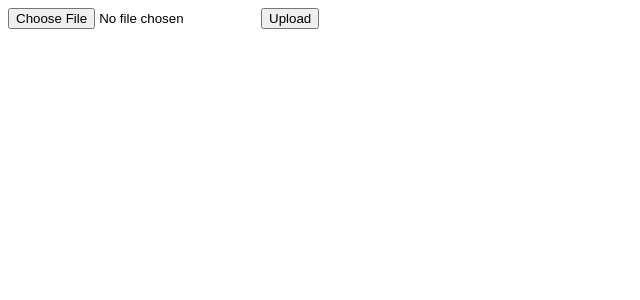
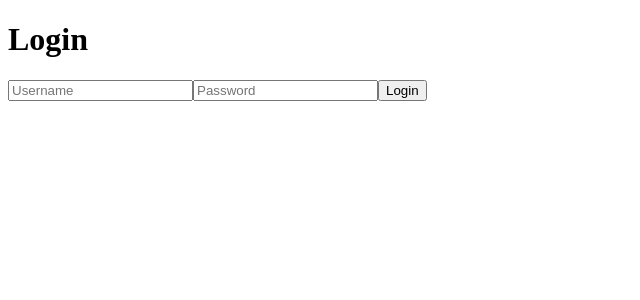
Before and after one commit to ErickDevv/cloudGum, a React (Vite) app in the folder frontend/: page / in a window 1280 px wide. Shown: the top 300 px of the page, without its empty margins (0-640 px from the left). Built offline with nearby package versions, Linux system fonts and the light colour scheme.

Commit message:
routing in frontend added

```diff
--- a/frontend/package.json
+++ b/frontend/package.json
@@ -10,7 +10,8 @@
   },
   "dependencies": {
     "react": "^18.2.0",
-    "react-dom": "^18.2.0"
+    "react-dom": "^18.2.0",
+    "react-router-dom": "^6.5.0"
   },
   "devDependencies": {
     "@types/react": "^18.0.26",
--- a/frontend/src/main.tsx
+++ b/frontend/src/main.tsx
@@ -1,10 +1,19 @@
 import React from 'react'
 import ReactDOM from 'react-dom/client'
-import App from './App'
+import Root from './routes/root'
 import './index.css'
+
+import { createBrowserRouter, RouterProvider } from 'react-router-dom'
+
+const router = createBrowserRouter([
+  {
+    path: '/',
+    element: <Root />,
+  },
+])
 
 ReactDOM.createRoot(document.getElementById('root') as HTMLElement).render(
   <React.StrictMode>
-    <App />
+    <RouterProvider router={router} />
   </React.StrictMode>,
 )
--- /dev/null
+++ b/frontend/src/routes/root.tsx
@@ -0,0 +1,39 @@
+
+import { useState } from 'react'
+import { useNavigate } from 'react-router-dom'
+
+const Root = () => {
+    const [user, setUser] = useState('')
+    const [password, setPassword] = useState('')
+
+    const navigate = useNavigate()
+
+    const handleSubmit = () => {
+        fetch('', {
+            method: 'POST',
+            headers: {
+                'Content-Type': 'application/json',
+            },
+            body: JSON.stringify({
+                user,
+                password,
+            })
+        })
+            .then((res) => { res.ok ? navigate('/dashboard') : alert('Invalid credentials') })
+    }
+
+    return <>
+        <h1>Login</h1>
+        <form action="" onSubmit={e => e.preventDefault()}>
+            <input type="text" placeholder="Username" className='user' onChange={() => {
+                setUser((document.querySelector('.user') as HTMLInputElement).value)
+            }} />
+            <input type="password" placeholder="Password" className='password' onChange={() => {
+                setPassword((document.querySelector('.password') as HTMLInputElement).value)
+            }} />
+            <button type="submit" onClick={handleSubmit}>Login</button>
+        </form>
+    </>
+}
+
+export default Root
```
